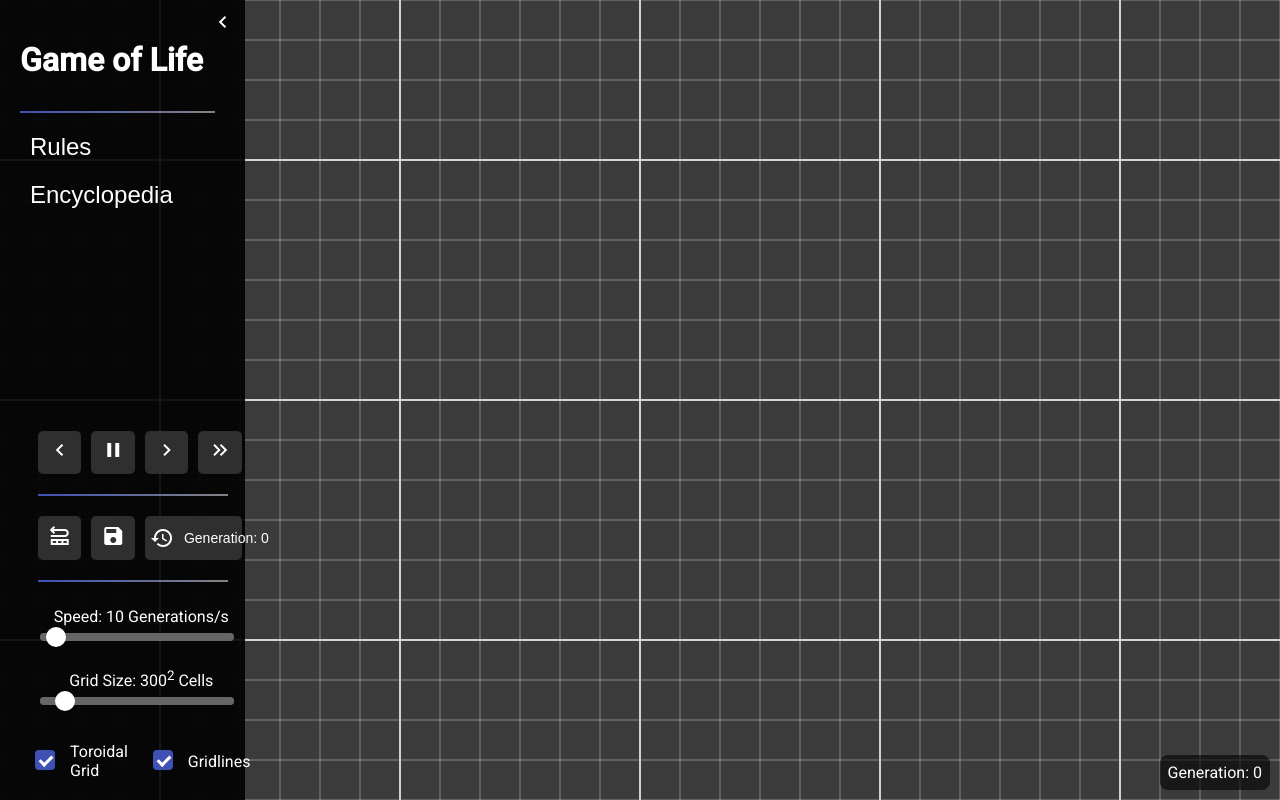
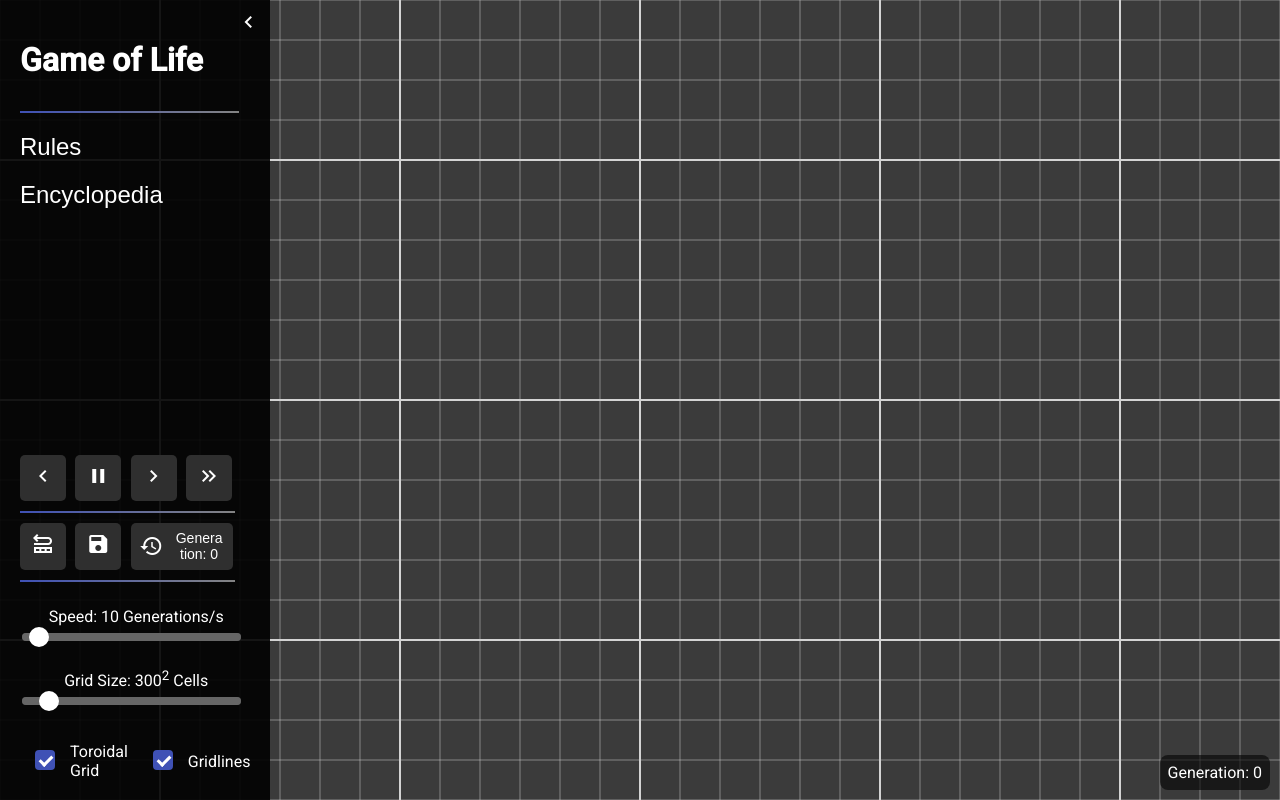
Before and after one commit to LeonGoergen/GameOfLife, an Angular app: page / in a window 1280 px wide. Built offline with nearby package versions, Linux system fonts and the light colour scheme.

Commit message:
small refactor

```diff
--- a/src/app/game-overview/sidebar/game-controls/game-controls.component.css
+++ b/src/app/game-overview/sidebar/game-controls/game-controls.component.css
@@ -3,7 +3,7 @@
   flex-direction: column;
   gap: 15px;
   color: var(--text-color);
-  align-items: center;
+  align-items: flex-start;
   flex-wrap: wrap;
 }
 
@@ -11,12 +11,12 @@
   display: flex;
   flex-wrap: wrap;
   align-items: center;
-  gap: 10px;
+  gap: 4%;
 }
 
 .control-group button, .control-group mat-icon-button {
-  width: 3.4vw;
-  height: 3.4vw;
+  width: 20%;
+  aspect-ratio: 1 / 1;
   padding: 5px;
   font-size: 16px;
   border: none;
@@ -30,7 +30,8 @@
 }
 
 .return-to-checkpoint-button {
-  width: calc(6.8vw + 10px) !important;
+  width: calc(7.2vw + 10px) !important;
+  aspect-ratio: 2.2 / 1 !important;
   flex-direction: column;
 }
 
@@ -174,3 +175,9 @@
   width: 100%;
   margin: 10px 15px 10px 0;
 }
+
+.text-container {
+  width: 50px;
+  word-break: break-all;
+  overflow-wrap: break-word;
+}
--- a/src/app/game-overview/sidebar/rules/rules.component.css
+++ b/src/app/game-overview/sidebar/rules/rules.component.css
@@ -32,7 +32,7 @@
   align-items: center;
   gap: 16px;
   margin: 16px 0;
-  background-color: #2f2f2f;
+  background-color: var(--background-color-darker);
   padding: 10px;
   border-radius: 5px;
 }
--- a/src/app/game-overview/sidebar/sidebar.component.css
+++ b/src/app/game-overview/sidebar/sidebar.component.css
@@ -2,7 +2,6 @@
   position: absolute;
   top: 0;
   left: 0;
-  width: 16vw;
   height: 100vh;
   background-color: rgba(0, 0, 0, 0.9);
   padding: 20px;
@@ -54,7 +53,7 @@
   color: var(--text-color);
   font-size: 24px;
   cursor: pointer;
-  padding: 10px;
+  padding: 10px 0;
   text-align: left;
   width: 100%;
   box-sizing: border-box;
```
